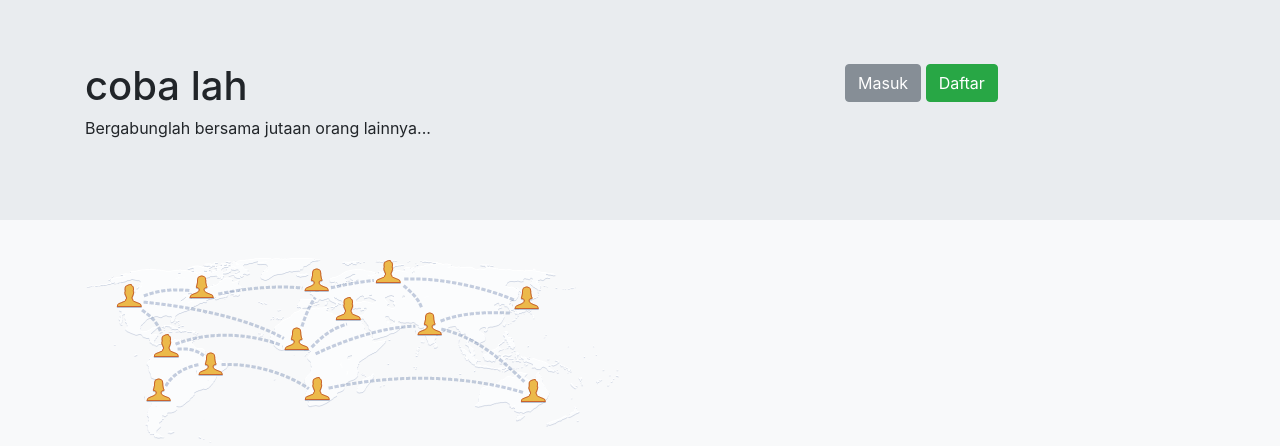
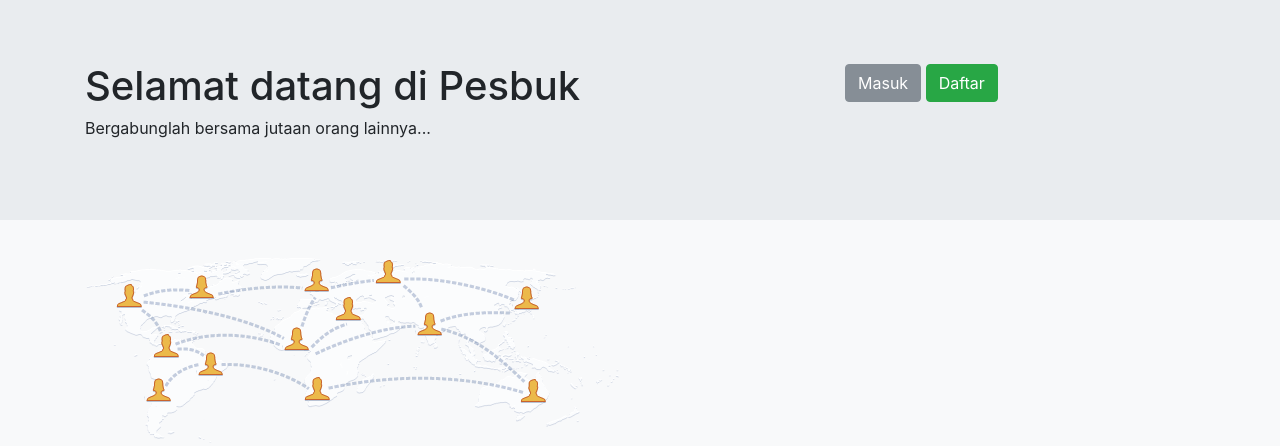
Before and after one commit to yasinbudi12/sosial-media, a PHP site: page / in a window 1280 px wide. Shown: the top 446 px of the page. Run offline with PHP 8.4, Linux system fonts and the light colour scheme.

Commit message:
index.php

```diff
--- a/index.php
+++ b/index.php
@@ -5,7 +5,6 @@
     <meta name="viewport" content="width=device-width, initial-scale=1.0">
     <meta http-equiv="X-UA-Compatible" content="ie=edge">
     <title>Pesbuk</title>
-
      <link rel="stylesheet" href="css/bootstrap.min.css" />
 </head>
 <body class="bg-light">
@@ -14,7 +13,7 @@
             <div class="container">
                 <div class="row">
                     <div class="col-md-8">
-                        <h1>coba lah </h1>
+                        <h1>Selamat datang di Pesbuk</h1>
                         <p>Bergabunglah bersama jutaan orang lainnya...</p>
                     </div>
                     <div class="col-md-4">
@@ -25,7 +24,6 @@
             </div>
         </div>
     </header>
-
     <section>
         <div class="container">
                 <div class="row">
@@ -35,6 +33,5 @@
                 </div>
             </div>
     </section>
-
 </body>
 </html>
```
Also changed, not shown: 2 other files.
